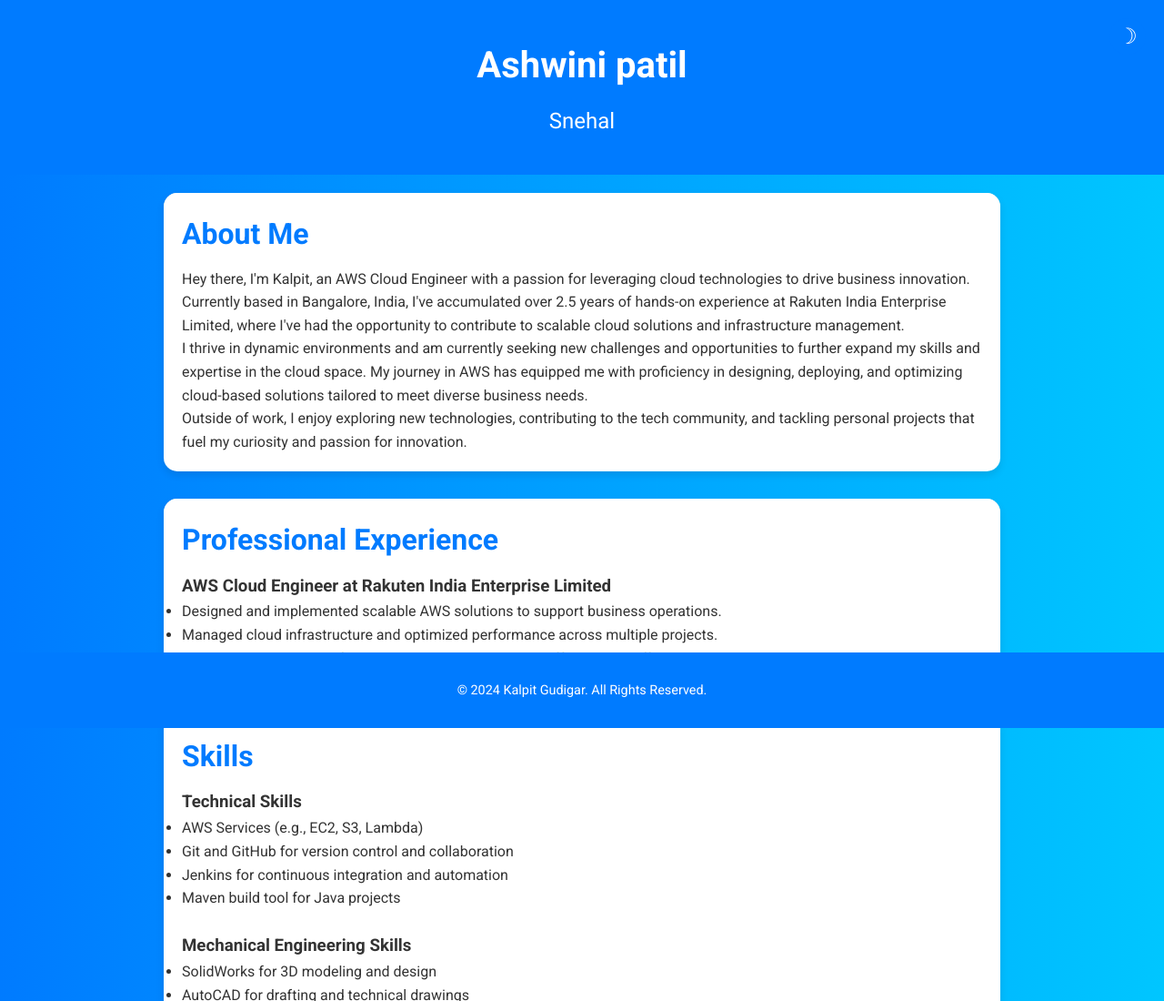
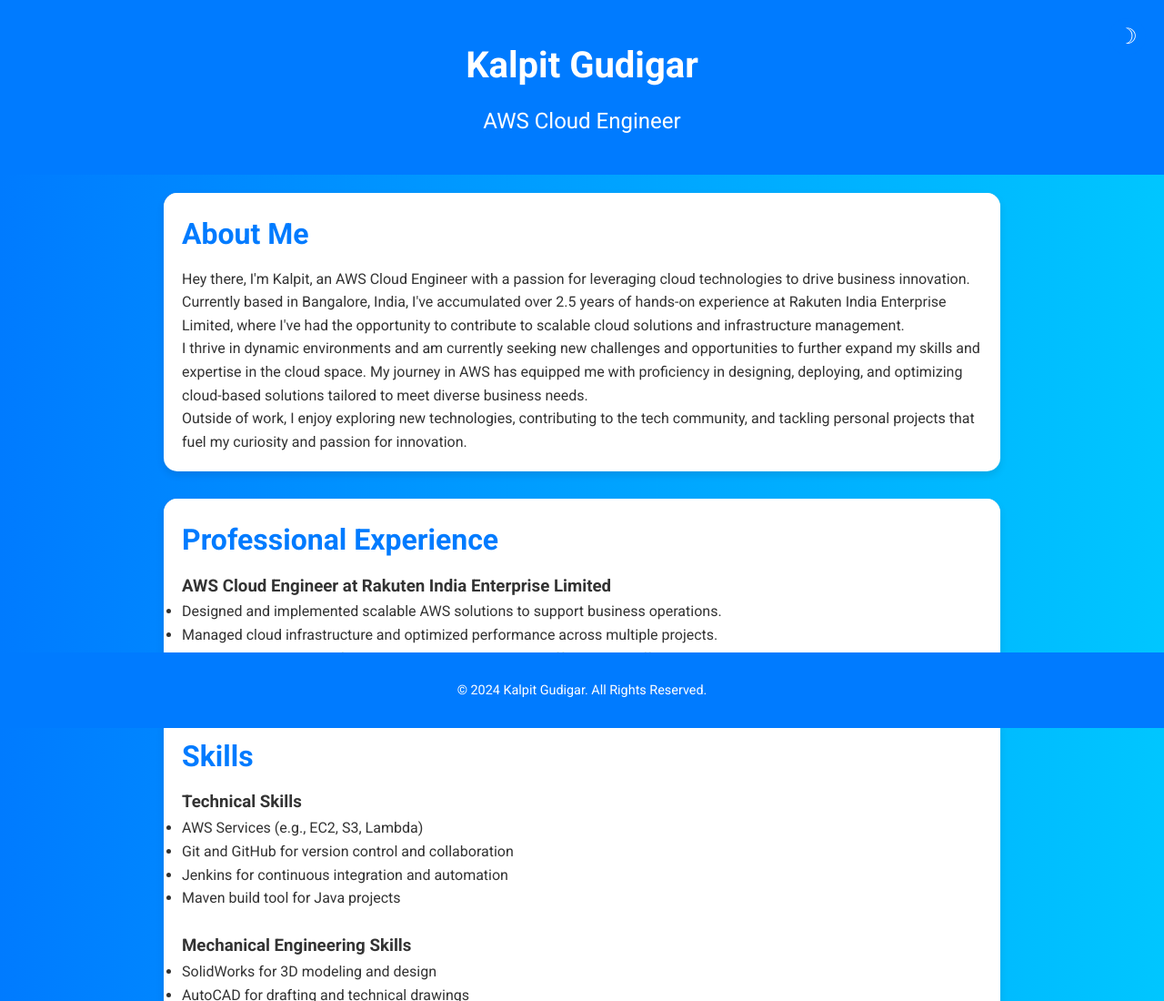
Before and after one commit to KalpitG-gh/AboutMeWebsite, a plain HTML site: page index.html in a window 1280 px wide. Shown: the top 1100 px of the page at 91% size. Drawn offline with Linux system fonts and the light colour scheme.

Commit message:
Update index.html

```diff
--- a/index.html
+++ b/index.html
@@ -11,8 +11,8 @@
 
     <header>
         <div class="container">
-            <h1>Ashwini patil</h1>
-            <p>Snehal</p>
+            <h1>Kalpit Gudigar</h1>
+            <p>AWS Cloud Engineer</p>
         </div>
     </header>
 
```
